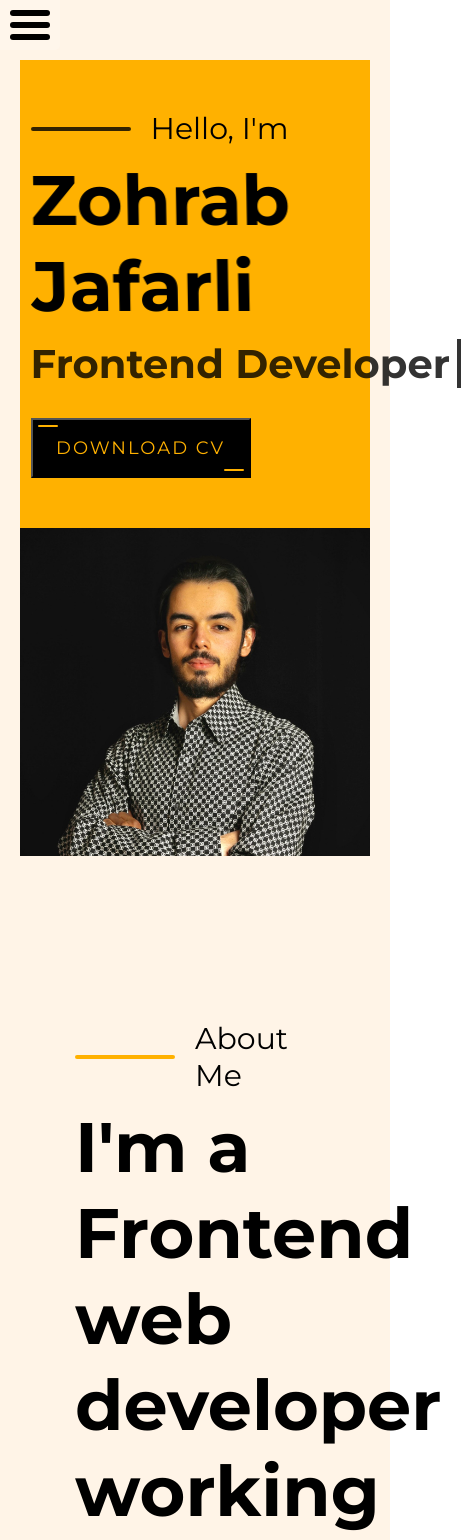
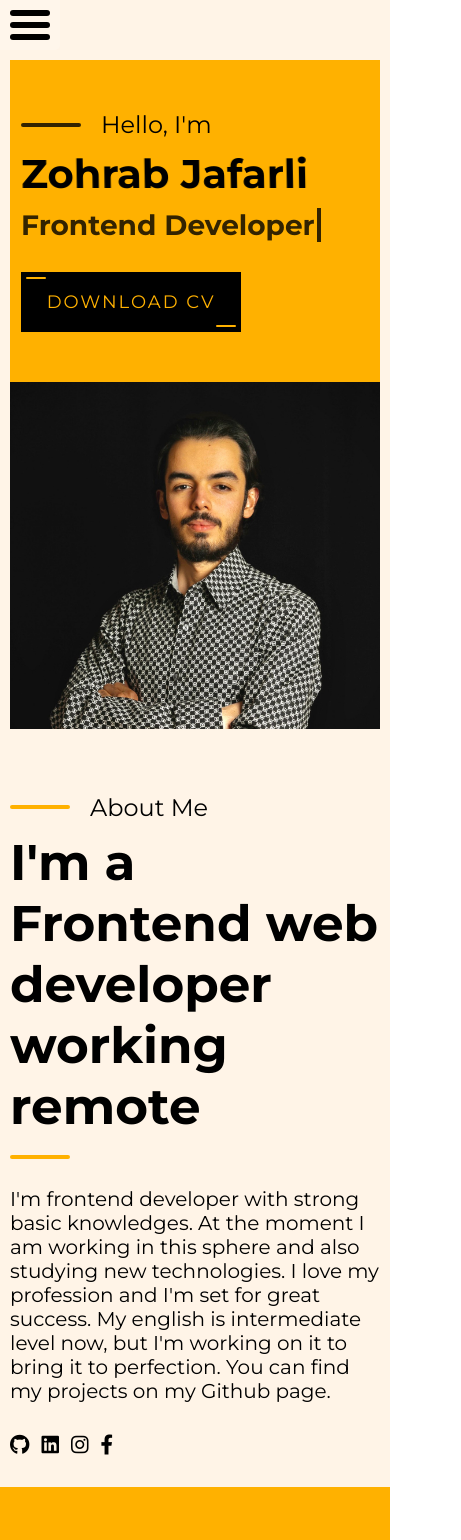
Before and after one commit to Jafarl1/Portfolio, a React (Vite) app: page / in a window 390 px wide. Shown: the top 1540 px of the page, 461 px wide, since content can reach past the window. Built offline with nearby package versions, Linux system fonts and the light colour scheme.

Commit message:
responsive for iphone

```diff
--- a/src/assets/css/style.css
+++ b/src/assets/css/style.css
@@ -180,6 +180,8 @@ html {
   height: 60px;
   margin-top: 20px;
   background-color: black;
+  border: none;
+  outline: none;
   color: var(--yellow);
   text-transform: uppercase;
   font-size: 18px;
@@ -959,6 +961,9 @@ html {
   .home .info {
     padding: 100px 10%;
   }
+  .home .info .name {
+    font-size: 50px;
+  }
   .service {
     padding: 0 !important;
   }
@@ -1042,4 +1047,107 @@ html {
   .filter {
     gap: 15px;
   }
+  .line_span::after {
+    width: 60px;
+  }
+  .line_span {
+    font-size: 24px;
+    padding-left: 80px;
+  }
+  .home .info .name {
+    font-size: 40px;
+  }
+  .home .info .dev {
+    width: 300px;
+    font-size: 28px;
+  }
+  .home_page {
+    padding: 60px 10px;
+    min-height: auto;
+  }
+  .about_me {
+    padding: 0px 10px;
+    min-height: auto;
+  }
+  .more_about {
+    font-size: 50px;
+  }
+  .skills {
+    padding: 50px 20px;
+    min-height: auto;
+  }
+  .all_skills {
+    width: 100%;
+  }
+  .about_info .socials {
+    margin-bottom: 30px;
+  }
+  .services_page {
+    padding: 60px 10px 120px 10px !important;
+    padding: 60px 10px;
+  }
+  .service {
+    padding: 10px 0px !important;
+    height: auto;
+  }
+  .inline_item {
+    font-size: 22px;
+  }
+  .inline_item span:last-child {
+    font-size: 12px;
+  }
+  .services_page .foot_line {
+    height: 90px;
+  }
+  .items {
+    height: auto;
+    max-height: 765px;
+  }
+  .my_portfolio label {
+    font-size: 10px;
+  }
+  .project {
+    height: 115px;
+  }
+  .project h1 {
+    font-size: 30px;
+  }
+  .headline {
+    margin-left: 20px !important;
+  }
+  .swiper-slide {
+    width: 300px !important;
+    height: 300px !important;
+    padding: 20px;
+  }
+  .customer {
+    margin-bottom: 20px;
+    gap: 10px;
+    padding-left: 0px;
+  }
+  .swiper {
+    height: 429px !important;
+
+  }
+  .reviews {
+    height: auto;
+    justify-content: flex-start;
+  }
+  [class$="_page"] {
+    min-height: auto;
+  }
+  .companies {
+    padding: 20px 0;
+  }
+  .company {
+    width: 180px;
+  }
+  .touch {
+    height: 60%;
+    padding: 30px 20px;
+  }
+  .map {
+    height: 40%;
+  }
+
 }
```
